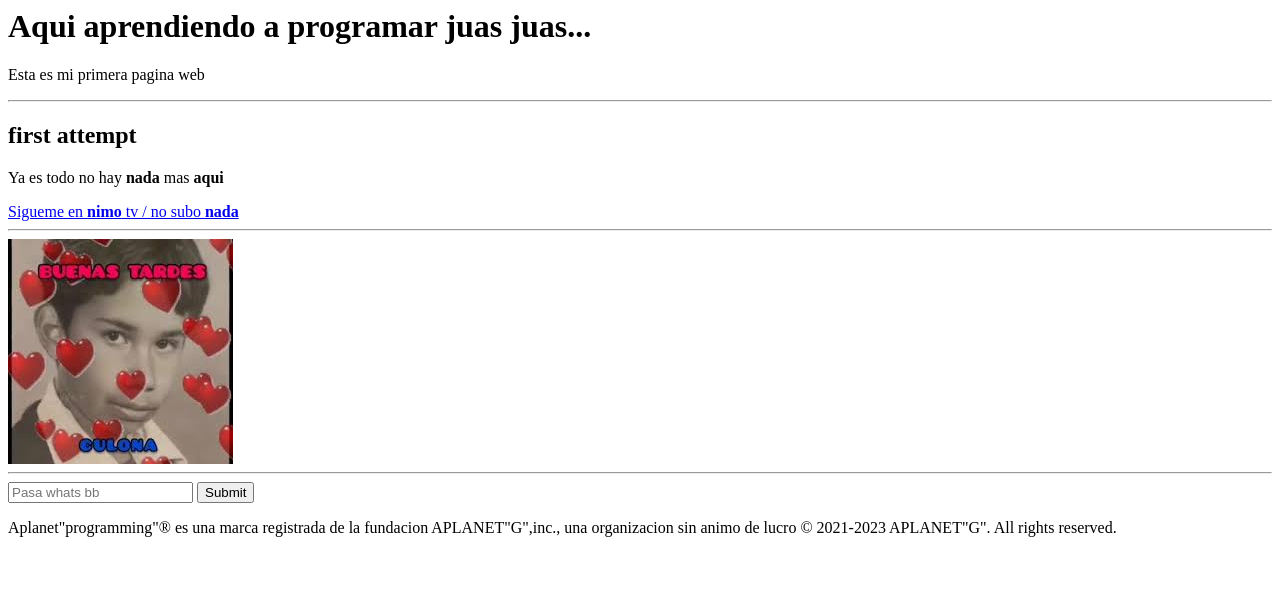
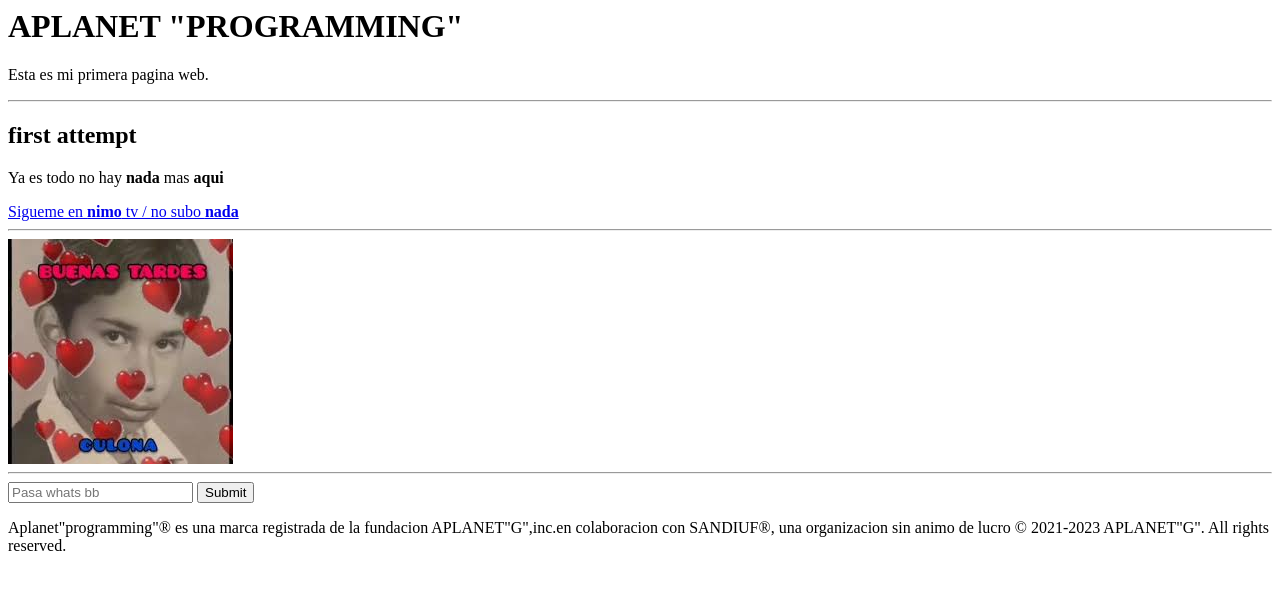
Before and after one commit to AlexisAG1/AlexisAG1.github.io, a plain HTML site: page index.html in a window 1280 px wide. Drawn offline with Linux system fonts and the light colour scheme.

Commit message:
se modifico el body

```diff
--- a/index.html
+++ b/index.html
@@ -11,8 +11,8 @@
      <body>
      	<!--h1 se utiliza para titulos-->
 
-     	<h1>Aqui aprendiendo a programar juas juas...</h1>
-        <p>Esta es mi primera pagina web</p>
+     	<h1>APLANET "PROGRAMMING"</h1>
+        <p>Esta es mi primera pagina web.</p>
 
         <hr/>
 
@@ -33,7 +33,7 @@
      	</form>
 
         <footer>
-        	<p> Aplanet"programming"® es una marca registrada de la fundacion APLANET"G",inc., una organizacion sin animo de lucro © 2021-2023 APLANET"G". All rights reserved.</p>
+        	<p> Aplanet"programming"® es una marca registrada de la fundacion APLANET"G",inc.en colaboracion con SANDIUF®, una organizacion sin animo de lucro © 2021-2023 APLANET"G". All rights reserved.</p>
         </footer>
 
 
```
